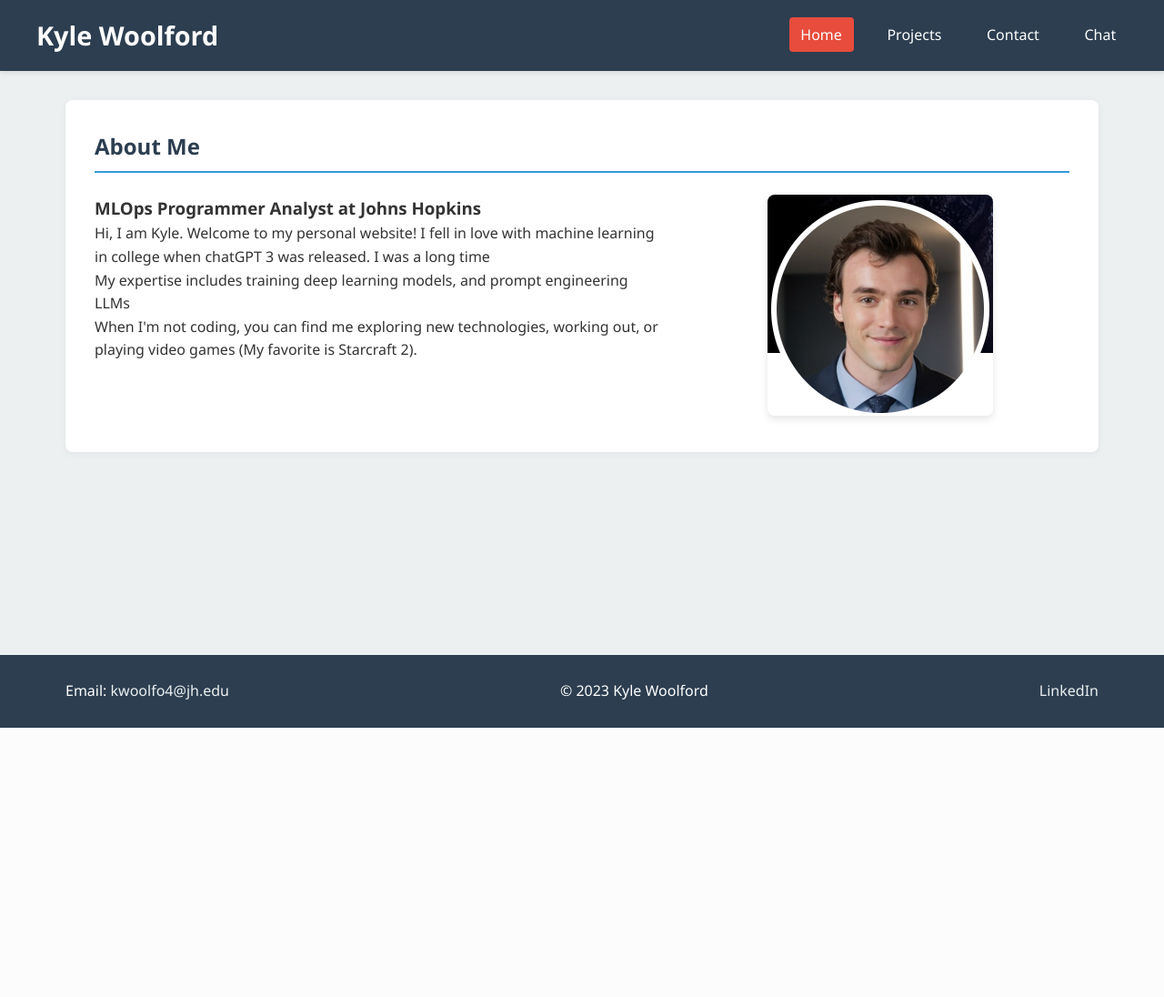
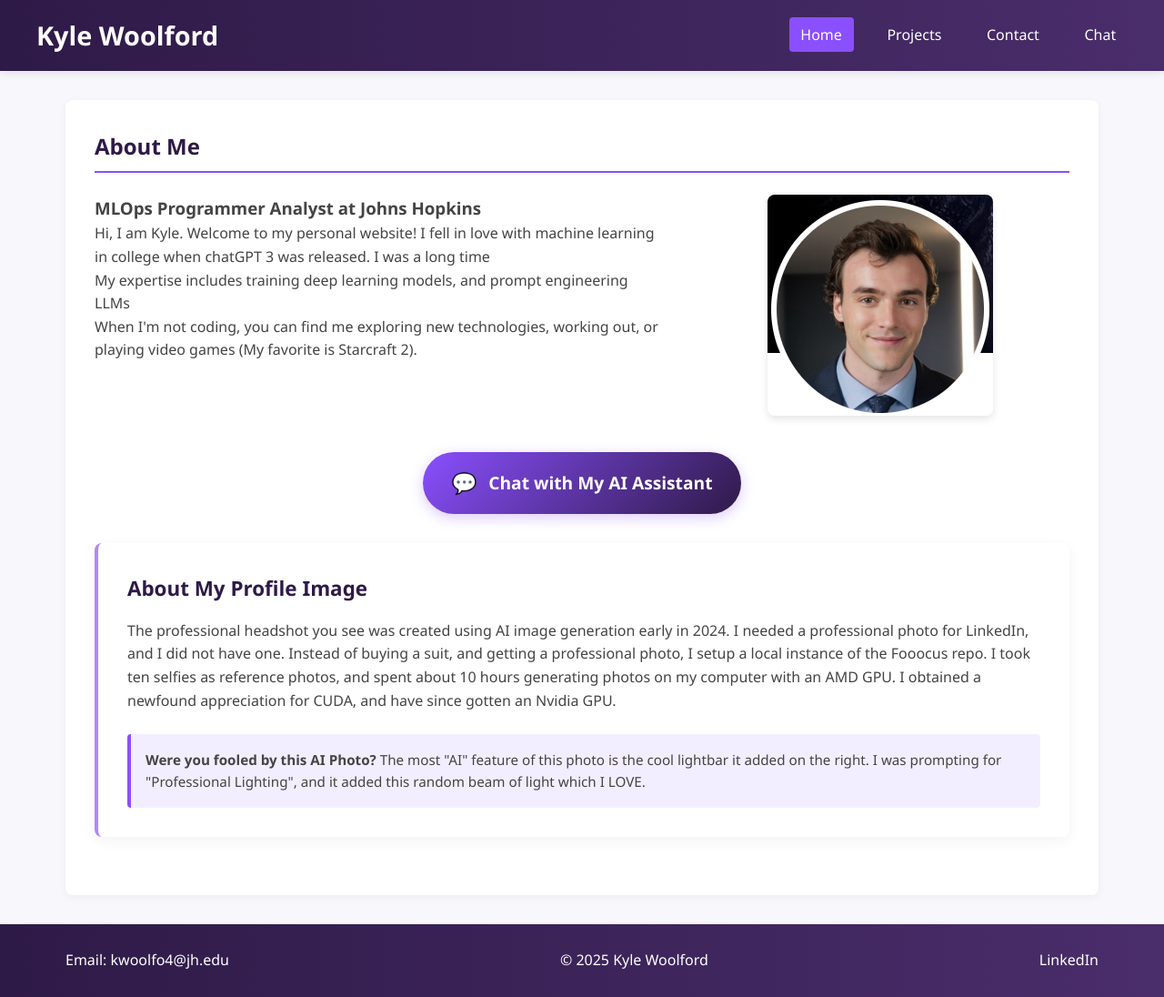
Before and after one commit to kwoolford25/jhu_software_concepts, a Flask app: page / in a window 1280 px wide. Shown: the whole page at 91% size. Before the commit the page ends 800 px from the top, so only its background shows below. Run offline with Flask 3, Linux system fonts and the light colour scheme.

Commit message:
Updating with more text and links on the webpage. Also integrated a new color palette.

```diff
--- a/Module_1/board/static/styles.css
+++ b/Module_1/board/static/styles.css
@@ -13,21 +13,28 @@ html {
 
 /* Color variables for consistent theming */
 :root {
-    --primary-color: #2c3e50;
-    --secondary-color: #3498db;
-    --accent-color: #e74c3c;
-    --light-color: #ecf0f1;
-    --dark-color: #2c3e50;
-    --text-color: #333;
-    --link-color: #3498db;
-    --link-hover: #2980b9;
-    --nav-highlight: #e74c3c;
-    --error-bg: #ffebee;
-    --error-color: #c62828;
-    --error-border: #ffcdd2;
-    --light-gray: #f1f1f1;
-    --medium-gray: #e1e1e1;
-    --border-color: #ddd;
+    --primary-color: #2E1A47;      /* Deep midnight purple - for accents */
+    --secondary-color: #8A4FFF;     /* Bright purple - for buttons and highlights */
+    --accent-color: #B088F9;        /* Light purple - for secondary accents */
+    --light-color: #FFFFFF;         /* White - for backgrounds */
+    --light-bg: #F8F7FC;            /* Very light purple tint - for page background */
+    --dark-color: #333333;          /* Dark gray - for main text */
+    --text-color: #444444;          /* Medium gray - for body text */
+    --link-color: #6B3FA0;          /* Medium purple for links */
+    --link-hover: #8A4FFF;          /* Bright purple for hover */
+    --nav-highlight: #8A4FFF;       /* Bright purple for nav highlight */
+    --error-bg: #FFE8F0;            /* Light pink for errors */
+    --error-color: #D81B60;         /* Pink-red for error text */
+    --error-border: #F48FB1;        /* Light pink for error borders */
+    --light-gray: #F3EEFF;          /* Light purple-gray */
+    --medium-gray: #E1D9F3;         /* Medium purple-gray */
+    --border-color: #E0E0E0;        /* Light gray for borders */
+    --success-color: #4CAF50;       /* Green for success messages */
+    --card-bg: #FFFFFF;             /* White for card backgrounds */
+    --chat-user: #8A4FFF;           /* User message background */
+    --chat-assistant: #F8F7FC;      /* Assistant message background */
+    --header-gradient-start: #2E1A47; /* Header gradient start */
+    --header-gradient-end: #4A2D6B;  /* Header gradient end */
 }
 
 body {
@@ -35,8 +42,9 @@ body {
     font-size: 16px;
     line-height: 1.6;
     color: var(--text-color);
-    background-color: var(--light-color);
+    background-color: var(--light-bg);
     margin-right: calc(100vw - 100%); /* Compensate for scrollbar width */
+    animation: fadeIn 0.5s ease-in-out;
 }
 
 a {
@@ -85,10 +98,10 @@ main {
 /* HEADER & NAVIGATION  */
 /* ==================== */
 #main-header {
-    background-color: var(--primary-color);
+    background: linear-gradient(to right, var(--header-gradient-start), var(--header-gradient-end));
     color: white;
     padding: 1rem 2rem;
-    box-shadow: 0 2px 5px rgba(0,0,0,0.1);
+    box-shadow: 0 2px 10px rgba(0,0,0,0.1);
 }
 
 .header-content {
@@ -140,7 +153,7 @@ main {
     bottom: 0;
     width: 100%;
     height: 80px;
-    background-color: var(--primary-color);
+    background: linear-gradient(to right, var(--header-gradient-start), var(--header-gradient-end));
     color: white;
     display: flex;
     align-items: center;
@@ -171,6 +184,7 @@ main {
     display: flex;
     gap: 2rem;
     align-items: flex-start;
+    margin-bottom: 2rem;
 }
 
 .bio-text {
@@ -187,6 +201,62 @@ main {
     max-width: 100%;
     border-radius: 8px;
     box-shadow: 0 4px 8px rgba(0,0,0,0.1);
+}
+
+/* Homepage CTA Button */
+.cta-container {
+    margin: 2rem auto;
+    text-align: center;
+}
+
+.cta-button {
+    display: inline-flex;
+    align-items: center;
+    background: linear-gradient(135deg, var(--secondary-color) 0%, var(--primary-color) 100%);
+    color: white;
+    padding: 1rem 2rem;
+    border-radius: 50px;
+    font-size: 1.2rem;
+    font-weight: 600;
+    text-decoration: none;
+    transition: all 0.3s ease;
+    box-shadow: 0 4px 15px rgba(138, 79, 255, 0.3);
+}
+
+.cta-button:hover {
+    transform: translateY(-3px);
+    box-shadow: 0 7px 20px rgba(138, 79, 255, 0.4);
+    color: white;
+}
+
+.cta-icon {
+    font-size: 1.4rem;
+    margin-right: 0.8rem;
+}
+
+/* Image Explanation Section */
+.image-explanation {
+    background-color: var(--card-bg);
+    border-radius: 8px;
+    padding: 2rem;
+    margin: 2rem 0;
+    box-shadow: 0 4px 15px rgba(0, 0, 0, 0.05);
+    border-left: 4px solid var(--accent-color);
+}
+
+.image-explanation h3 {
+    color: var(--primary-color);
+    margin-bottom: 1rem;
+    font-size: 1.4rem;
+}
+
+.tech-note {
+    background-color: var(--light-gray);
+    border-left: 4px solid var(--secondary-color);
+    padding: 1rem;
+    margin-top: 1.5rem;
+    border-radius: 4px;
+    font-size: 0.95rem;
 }
 
 /* ==================== */
--- a/Module_1/board/templates/base.html
+++ b/Module_1/board/templates/base.html
@@ -31,7 +31,7 @@
         <footer id="footer">
             <div class="footer-content">
                 <p id="email">Email: <a href="mailto:kwoolfo4@jh.edu">kwoolfo4@jh.edu</a></p>
-                <p id="copyright">&copy; 2023 Kyle Woolford</p>
+                <p id="copyright">&copy; 2025 Kyle Woolford</p>
                 <p id="linkedin">
                     <a href="https://www.linkedin.com/in/kyle-woolford-951036232/" target="_blank">LinkedIn</a>
                 </p>
--- a/Module_1/board/templates/pages/chat.html
+++ b/Module_1/board/templates/pages/chat.html
@@ -8,7 +8,11 @@
 <div class="chat-container">
     <div class="chat-description">
         <p>
-            Feel free to ask me questions about Kyle's background, skills, projects, or request to see his resume!
+            Feel free to ask me questions about Kyle's background, skills, projects, or request to see his resume! I am dirt cheap, ask away!
+        </p>
+        <br>
+        <p>
+            <strong>Backend Model:</strong> gpt4.1 Nano. Pricing: Input: $0.100 / 1M tokens | Output: $0.400 / 1M tokens
         </p>
     </div>
 
--- a/Module_1/board/templates/pages/contact.html
+++ b/Module_1/board/templates/pages/contact.html
@@ -24,8 +24,8 @@
         <div class="contact-method">
             <h3>GitHub</h3>
             <p>
-                <a href="https://github.com/yourusername" target="_blank">
-                    github.com/yourusername
+                <a href="https://github.com/kwoolford25" target="_blank">
+                    github.com/kwoolford25
                 </a>
                 <!-- Update with your actual GitHub URL -->
             </p>
--- a/Module_1/board/templates/pages/home.html
+++ b/Module_1/board/templates/pages/home.html
@@ -5,6 +5,7 @@
 {% block page_title %}About Me{% endblock page_title %}
 
 {% block content %}
+<!-- Bio container with text and image only -->
 <div class="bio-container">
     <!-- Bio text on the left as per requirements -->
     <div class="bio-text">
@@ -18,7 +19,6 @@
         <p>
             When I'm not coding, you can find me exploring new technologies, working out, or playing video games (My favorite is Starcraft 2).
         </p>
-        <!-- Replace the above text with your actual bio -->
     </div>
 
     <!-- Profile picture on the right as per requirements -->
@@ -28,4 +28,30 @@
              class="profile-picture">
     </div>
 </div>
+
+<!-- CTA button outside the bio container -->
+<div class="cta-container">
+    <a href="{{ url_for('pages.chat') }}" class="cta-button">
+        <span class="cta-icon">💬</span>
+        <span class="cta-text">Chat with My AI Assistant</span>
+    </a>
+</div>
+
+<!-- Image explanation outside the bio container -->
+<div class="image-explanation">
+    <h3>About My Profile Image</h3>
+    <p>
+        The professional headshot you see was created using AI image generation early in 2024.
+        I needed a professional photo for LinkedIn, and I did not have one.
+        Instead of buying a suit, and getting a professional photo, I setup a local instance
+        of the Fooocus repo. I took ten selfies as reference photos, and spent about 10 hours
+        generating photos on my computer with an AMD GPU. I obtained a newfound appreciation for
+        CUDA, and have since gotten an Nvidia GPU.
+    </p>
+    <div class="tech-note">
+        <p><strong>Were you fooled by this AI Photo?</strong> The most "AI" feature of this photo
+        is the cool lightbar it added on the right. I was prompting for "Professional Lighting",
+        and it added this random beam of light which I LOVE.</p>
+    </div>
+</div>
 {% endblock content %}
```
Also changed, not shown: other parts of Module_1/board/static/styles.css (+96 -26 lines), Module_1/board/pages.py (+4 -4 lines).
